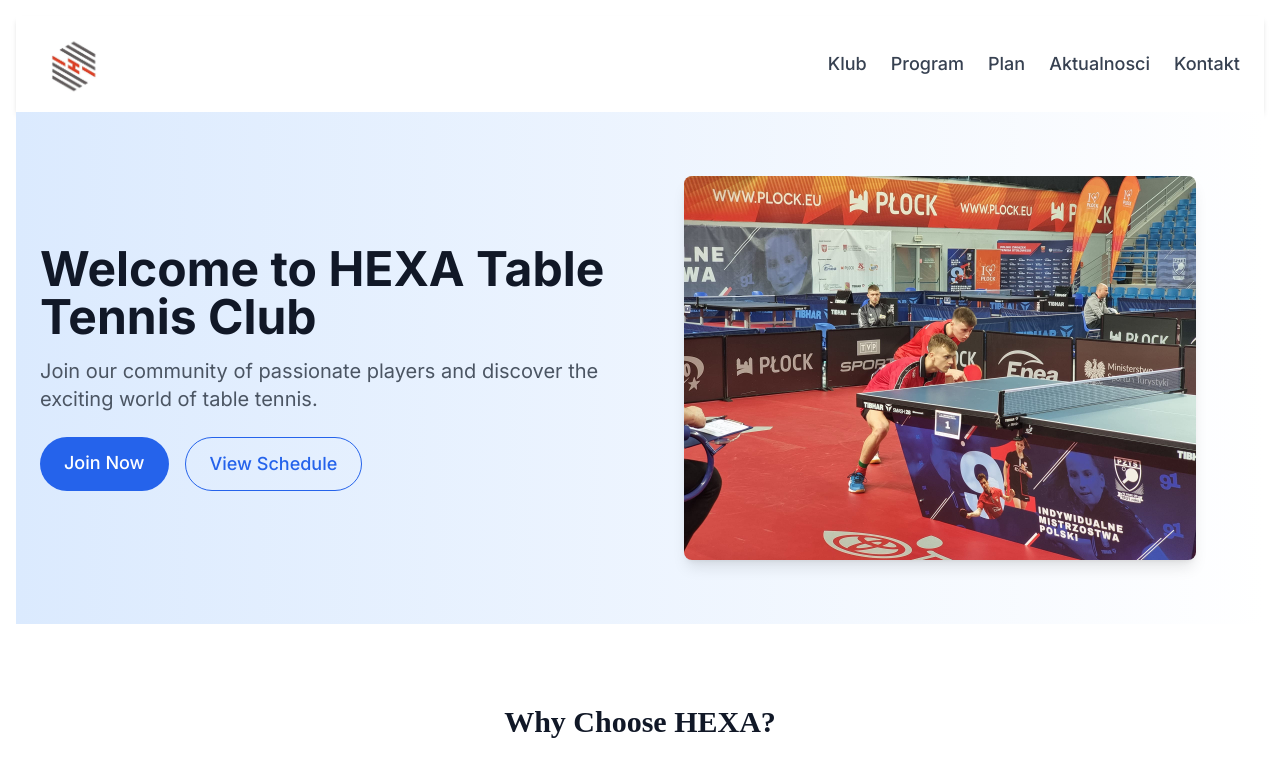
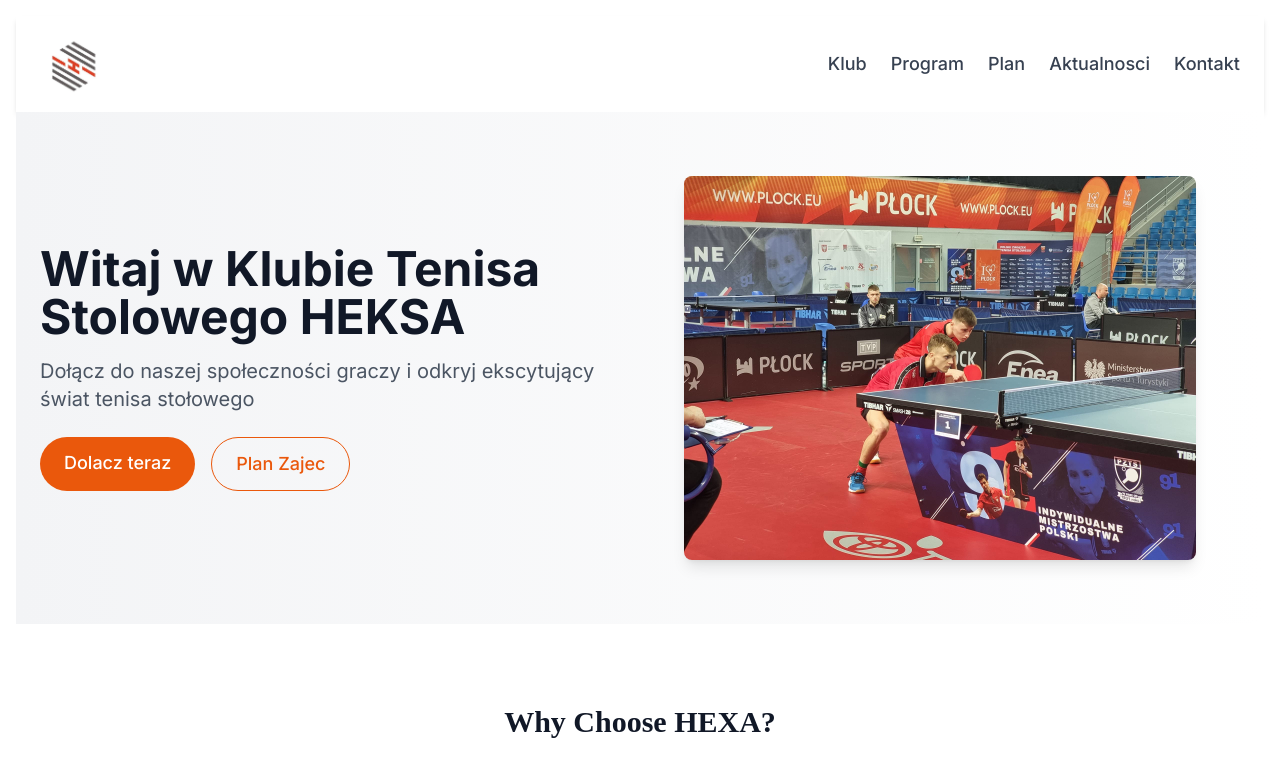
Before and after one commit to ostenda/heksa.github.io, a Next.js app: page / in a window 1280 px wide. Shown: the top 778 px of the page. Built offline with nearby package versions, Linux system fonts and the light colour scheme; grey boxes are pictures that could not be loaded.

Commit message:
color change

```diff
--- a/components/header.js
+++ b/components/header.js
@@ -13,11 +13,11 @@
 
     <nav>
       <ul class="flex space-x-6 text-gray-700 text-lg font-medium">
-        <li><a href="#about" class="hover:text-blue-600">Klub</a></li>
-        <li><a href="#programs" class="hover:text-blue-600">Program</a></li>
-        <li><a href="#schedule" class="hover:text-blue-600">Plan</a></li>
-        <li><a href="#news" class="hover:text-blue-600">Aktualnosci</a></li>
-        <li><a href="#contact" class="hover:text-blue-600">Kontakt</a></li>
+        <li><a href="#about" class="hover:text-orange-600">Klub</a></li>
+        <li><a href="#programs" class="hover:text-orange-600">Program</a></li>
+        <li><a href="#schedule" class="hover:text-orange-600">Plan</a></li>
+        <li><a href="#news" class="hover:text-orange-600">Aktualnosci</a></li>
+        <li><a href="#contact" class="hover:text-orange-600">Kontakt</a></li>
       </ul>
     </nav>
   </div>
--- a/components/hero.js
+++ b/components/hero.js
@@ -1,29 +1,28 @@
 export default function Hero() {
     return(
-        <section class="bg-gradient-to-r from-blue-100 to-white py-16">
+        <section class="bg-gradient-to-r from-gray-100 to-white py-16">
   <div class="container mx-auto flex flex-col lg:flex-row items-center px-6">
     {/* Left Text Content */}
 
     <div class="lg:w-1/2 text-center lg:text-left">
       <h1 class="text-5xl font-bold text-gray-900">
-        Welcome to HEXA Table Tennis Club
+        Witaj w Klubie Tenisa Stolowego HEKSA
       </h1>
       <p class="text-xl text-gray-600 mt-4">
-        Join our community of passionate players and discover the exciting
-        world of table tennis.
+           Dołącz do naszej społeczności graczy i odkryj ekscytujący świat tenisa stołowego
       </p>
       <div class="mt-6 flex justify-center lg:justify-start space-x-4">
         <a
           href="#join"
-          class="bg-blue-600 text-white px-6 py-3 rounded-full text-lg font-medium hover:bg-blue-700 transition"
+          class="bg-orange-600 text-white px-6 py-3 rounded-full text-lg font-medium hover:bg-orange-700 transition"
         >
-          Join Now
+          Dolacz teraz
         </a>
         <a
           href="#schedule"
-          class="border border-blue-600 text-blue-600 px-6 py-3 rounded-full text-lg font-medium hover:bg-blue-600 hover:text-white transition"
+          class="border border-orange-600 text-orange-600 px-6 py-3 rounded-full text-lg font-medium hover:bg-orange-600 hover:text-white transition"
         >
-          View Schedule
+          Plan Zajec
         </a>
       </div>
     </div>
```
